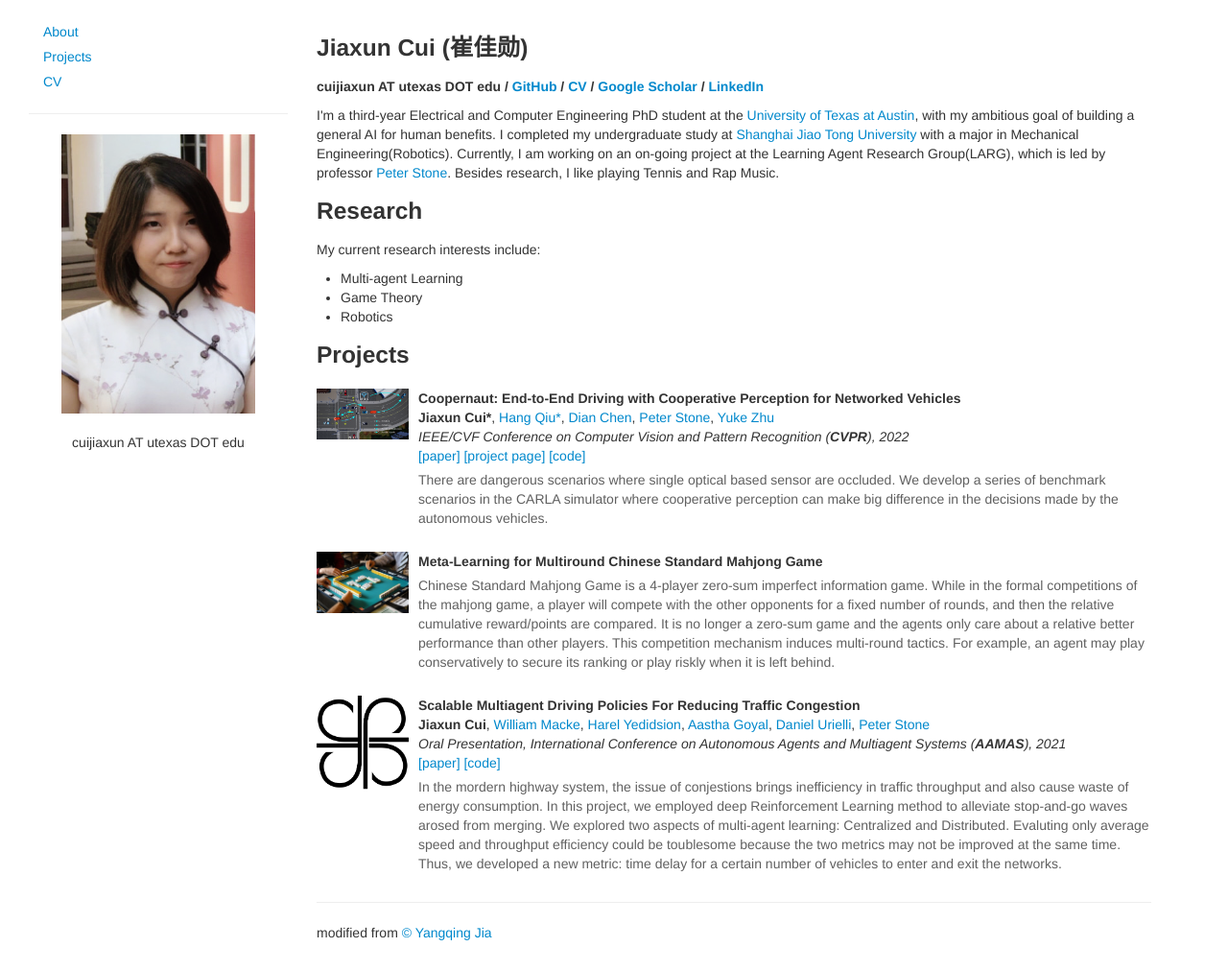
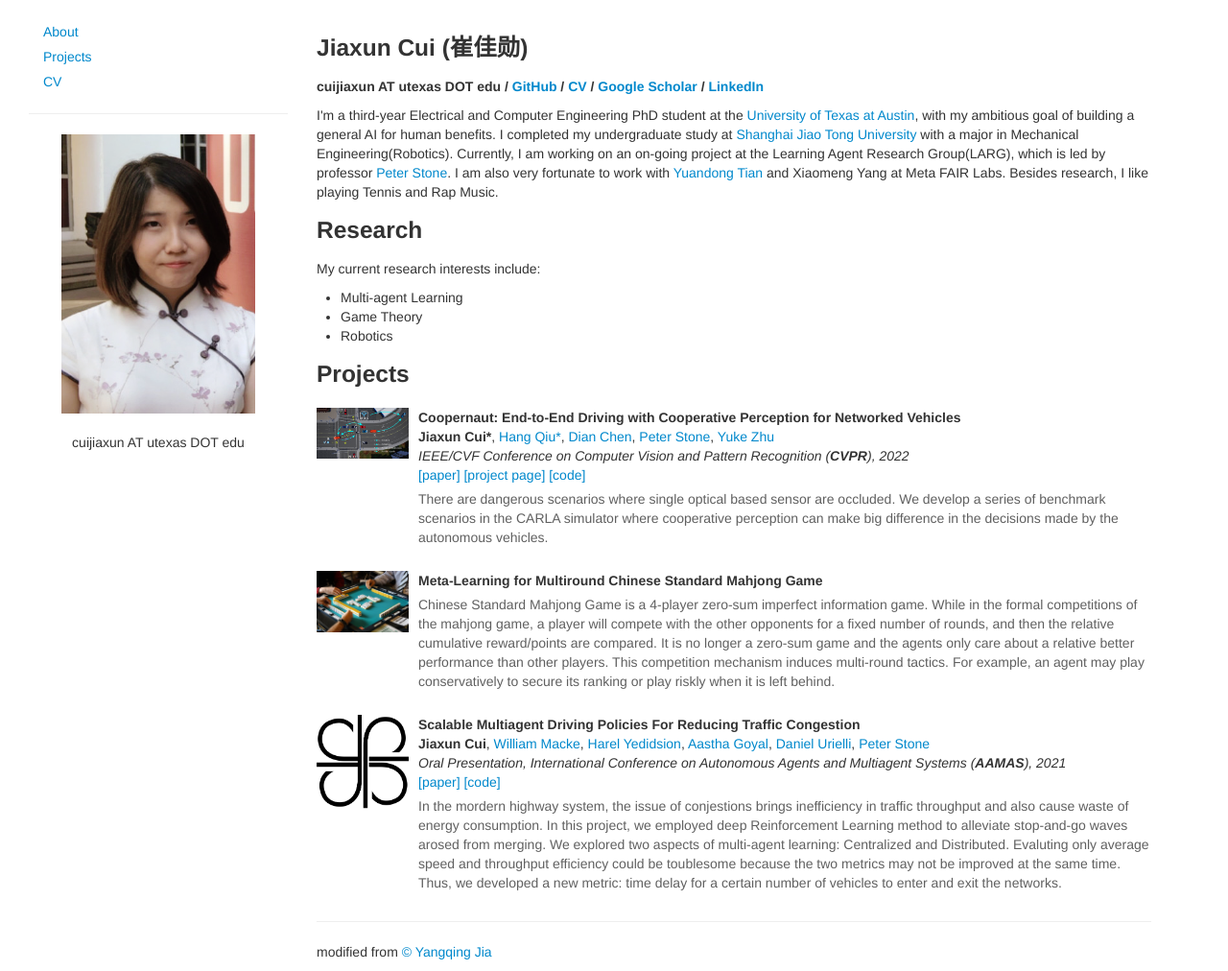
Before and after one commit to cuijiaxun/cuijiaxun.github.io, a Jekyll site: the page index.html, which Jekyll copies as it is, in a window 1280 px wide and 1012 px high. Shown: the whole window at 96% size. Built offline with Jekyll 4.4.1, drawn with Linux system fonts in a browser that asks for light colours.

Commit message:
modify intro

```diff
--- a/index.html
+++ b/index.html
@@ -84,7 +84,7 @@
                 <img class="media-object" src="assets_files/me2.png" width="96px" style="margin: 0px 10px">
             </a>
             <p>
-            I'm a third-year Electrical and Computer Engineering PhD student at the <a href="https://www.utexas.edu/">University of Texas at Austin</a>, with my ambitious goal of building a general AI for human benefits. I completed my undergraduate study at <a href="https://en.sjtu.edu.cn/">Shanghai Jiao Tong University</a> with a major in Mechanical Engineering(Robotics). Currently, I am working on an on-going project at the Learning Agent Research Group(LARG), which is led by professor <a target="_blank" href="https://www.cs.utexas.edu/~pstone/">Peter Stone</a>. Besides research, I like playing Tennis and Rap Music.
+            I'm a third-year Electrical and Computer Engineering PhD student at the <a href="https://www.utexas.edu/">University of Texas at Austin</a>, with my ambitious goal of building a general AI for human benefits. I completed my undergraduate study at <a href="https://en.sjtu.edu.cn/">Shanghai Jiao Tong University</a> with a major in Mechanical Engineering(Robotics). Currently, I am working on an on-going project at the Learning Agent Research Group(LARG), which is led by professor <a target="_blank" href="https://www.cs.utexas.edu/~pstone/">Peter Stone</a>. I am also very fortunate to work with <a target="_blank" href="https://yuandong-tian.com/">Yuandong Tian</a> and Xiaomeng Yang at Meta FAIR Labs. Besides research, I like playing Tennis and Rap Music.
             </p>
             <!--
              *** Research ***
```
